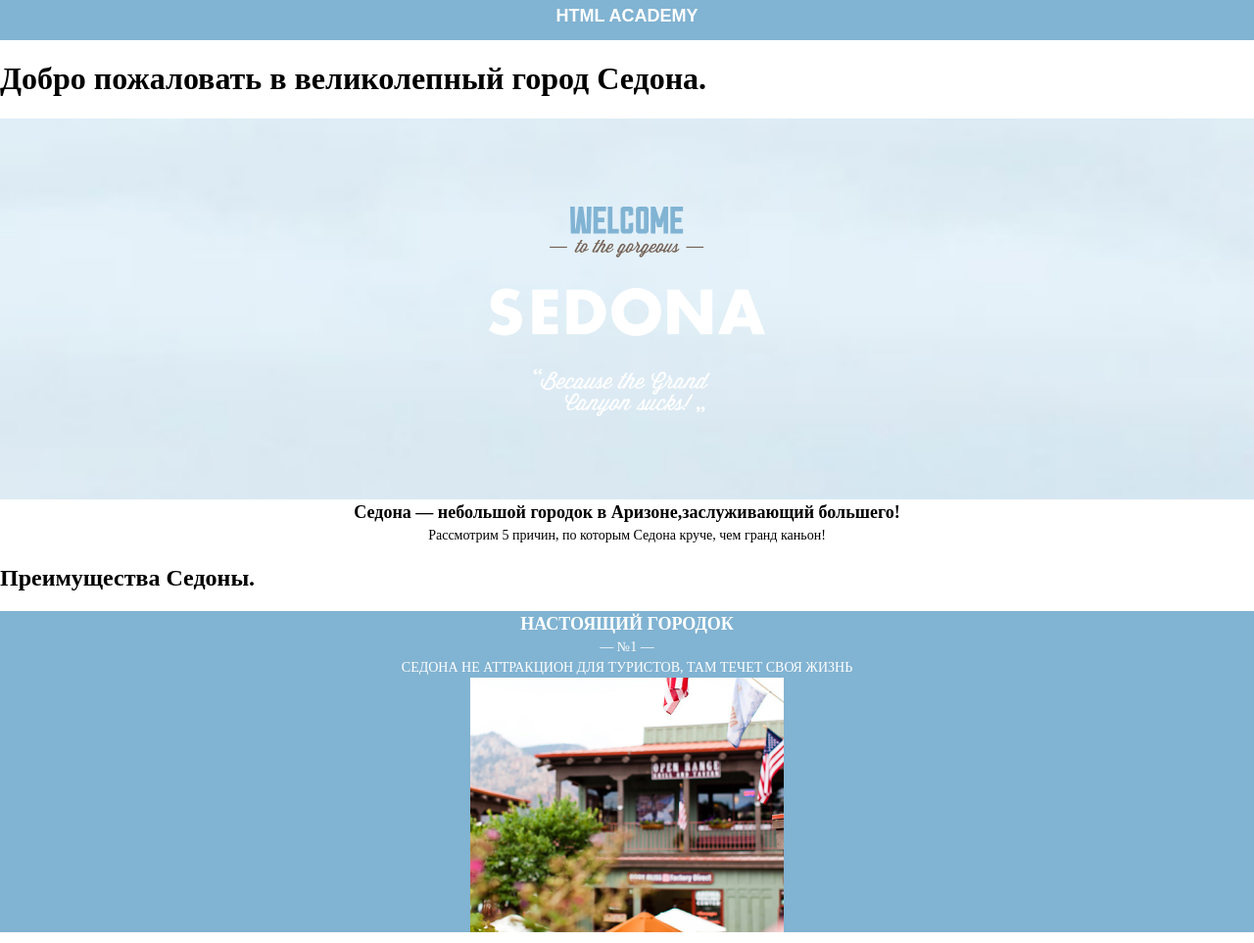
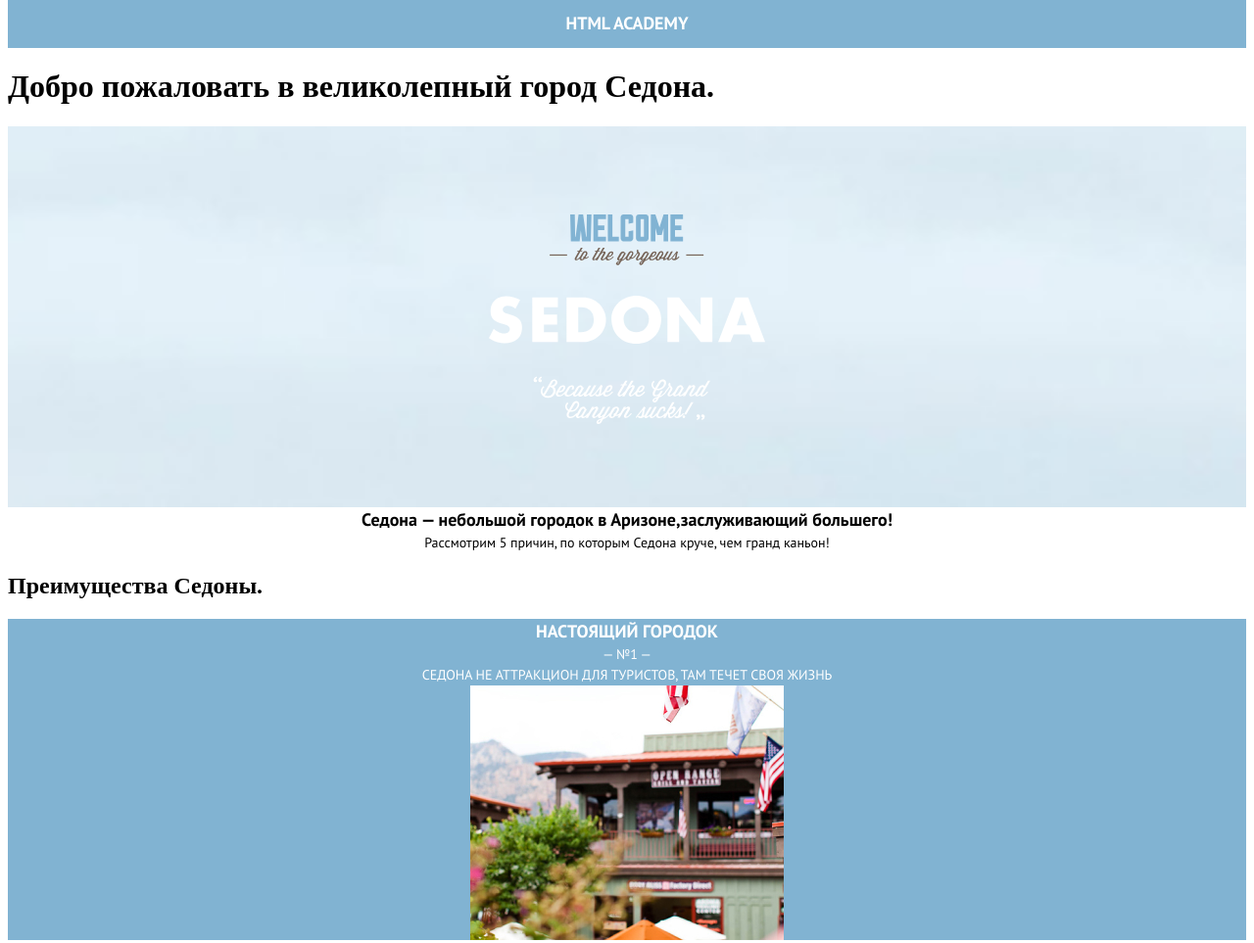
Before and after one commit to htmlacademy-adaptive/2200947-sedona-28, a plain HTML site: page 3/index.html in a window 1280 px wide. Shown: the part 300-1263 px from the top of the page at 98% size. Drawn offline with Linux system fonts and the light colour scheme; files whose address does not match are found by name.

Commit message:
:heavy_check_mark: Сборка #3

```diff
--- a/3/css/style.css
+++ b/3/css/style.css
@@ -1,5 +1,16 @@
-.page__body {
-  margin: 0;
+@font-face {
+  font-family: "PT Sans";
+  font-weight: 400;
+  font-style: normal;
+  src: url("../fonts/ptsans.woff") format("woff"), url("../fonts/ptsans.woff") format("woff2");
+  font-display: swap;
+}
+@font-face {
+  font-family: "PT Sans";
+  font-weight: 700;
+  font-style: normal;
+  src: url("../fonts/ptsansbold.woff") format("woff"), url("../fonts/ptsansbold.woff2") format("woff2");
+  font-display: swap;
 }
 .main-header {
   min-height: 56px;
@@ -24,33 +35,6 @@
   text-transform: uppercase;
   color: #ffffff;
   text-decoration: none;
-}
-.hero-index {
-  background-color: #7270f4;
-  background-image: url(../../img/image-index/hero-mobile.jpg);
-  background-repeat: no-repeat;
-  background-size: 100%;
-}
-.hero__slogan {
-  display: block;
-  padding-top: 90px;
-  padding-bottom: 85px;
-  margin: 0 auto;
-  text-align: center;
-}
-@font-face {
-  font-family: "PT Sans", sans-serif;
-  font-weight: 400;
-  font-style: normal;
-  src: url("../fonts/ptsans.woff") format("woff"), url("/source/fonts/ptsans.woff2") format("woff2");
-  font-display: swap;
-}
-@font-face {
-  font-family: "PT Sans", sans-serif;
-  font-weight: 700;
-  font-style: normal;
-  src: url("../fonts/ptsansbold.woff") format("woff"), url("/source/fonts/ptsansbold.woff2") format("woff2");
-  font-display: swap;
 }
 .intro__title {
   font-family: "PT Sans";
@@ -210,6 +194,7 @@
   font-weight: 700;
   font-size: 21px;
   line-height: 26px;
+  letter-spacing: normal;
   text-transform: uppercase;
   color: #ffffff;
   text-align: center;
@@ -239,19 +224,6 @@
   text-align: center;
   margin: 0 auto;
 }
-.social__list {
-  display: flex;
-  justify-content: center;
-  gap: 6px;
-}
-.social__item {
-  list-style-type: none;
-}
-.social__link {
-  text-decoration: none;
-  padding: 12px;
-  background-color: #81B3D2;
-}
 .main-footer__copyright-logo {
   display: flex;
   justify-content: center;
@@ -271,10 +243,31 @@
   padding-bottom: 7px;
   text-transform: uppercase;
 }
+.hero-index__image {
+  background-color: #7270f4;
+  background-image: url(../img/image-index/hero-mobile.jpg);
+  background-repeat: no-repeat;
+  background-size: 100%;
+}
+.hero-index__slogan {
+  display: block;
+  padding-top: 90px;
+  padding-bottom: 85px;
+  margin: 0 auto;
+  text-align: center;
+}
 .hero-catalog__image {
   background-color: #6962e2;
-  background-image: url(../../img/image-catalog/back-desktop.jpg);
+  background-image: url(../img/image-catalog/back-desktop.jpg);
   background-repeat: no-repeat;
+  background-size: 100%;
+}
+.hero-catalog__slogan {
+  display: block;
+  padding-top: 52px;
+  padding-bottom: 67px;
+  margin: 0 auto;
+  text-align: center;
 }
 .text-block__title {
   font-family: "PT Sans";
@@ -327,4 +320,17 @@
   margin: 0;
   text-transform: uppercase;
 }
+.social__list {
+  display: flex;
+  justify-content: center;
+  gap: 6px;
+}
+.social__item {
+  list-style-type: none;
+}
+.social__link {
+  text-decoration: none;
+  padding: 12px;
+  background-color: #81B3D2;
+}
 /*# sourceMappingURL=style.css.map */
--- a/3/index.html
+++ b/3/index.html
@@ -40,10 +40,10 @@
         Добро пожаловать в великолепный город Седона.
       </h1>
       <section class="hero-index">
-        <div class="hero__wrapper">
-          <div class="hero__image">
+        <div class="hero-index__wrapper">
+          <div class="hero-index__image">
             <img
-              class="hero__slogan"
+              class="hero-index__slogan"
               src="img/hero-slogan.svg"
               width="282"
               height="214"
```
Also changed, not shown: 1 other file.
